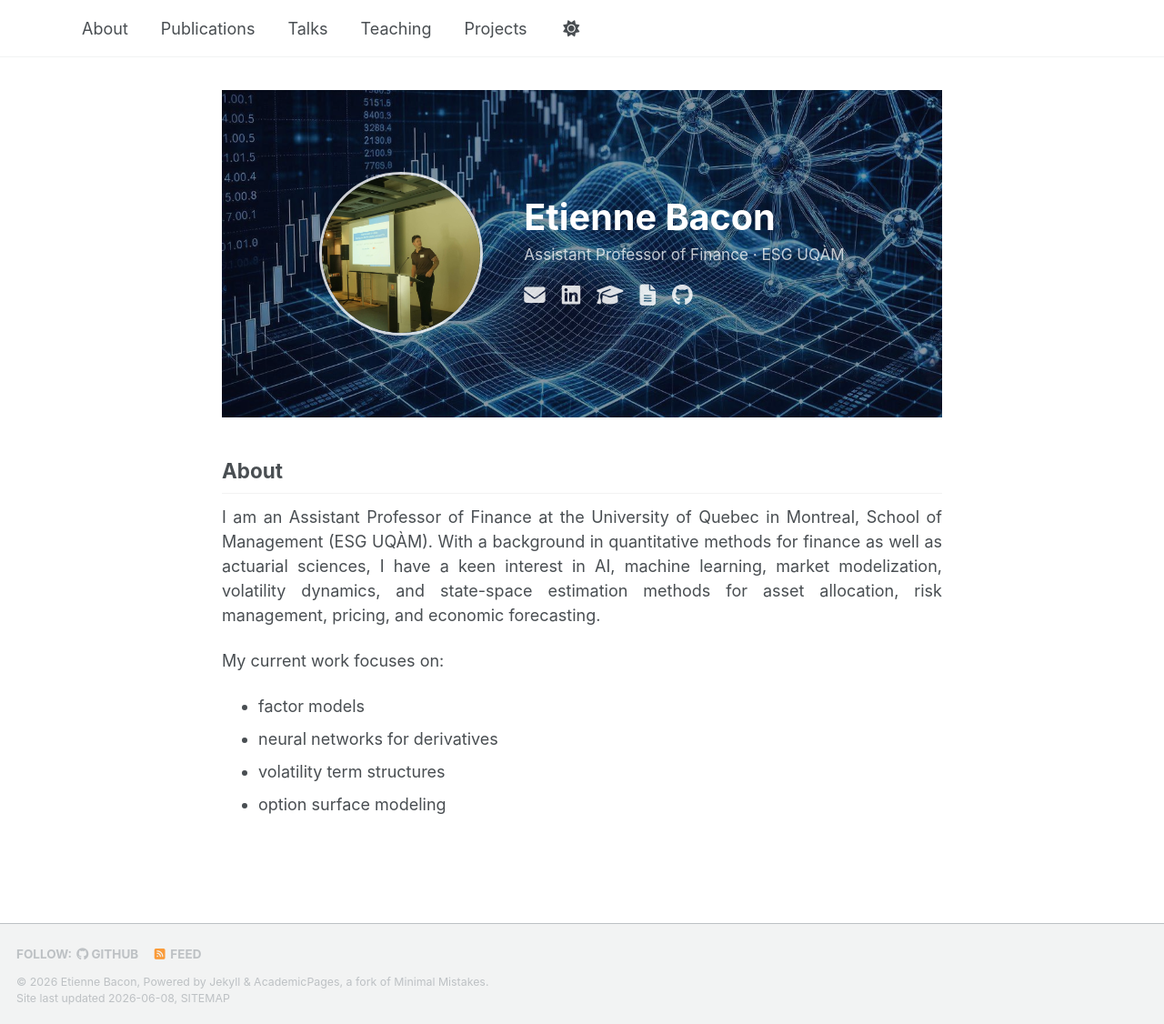
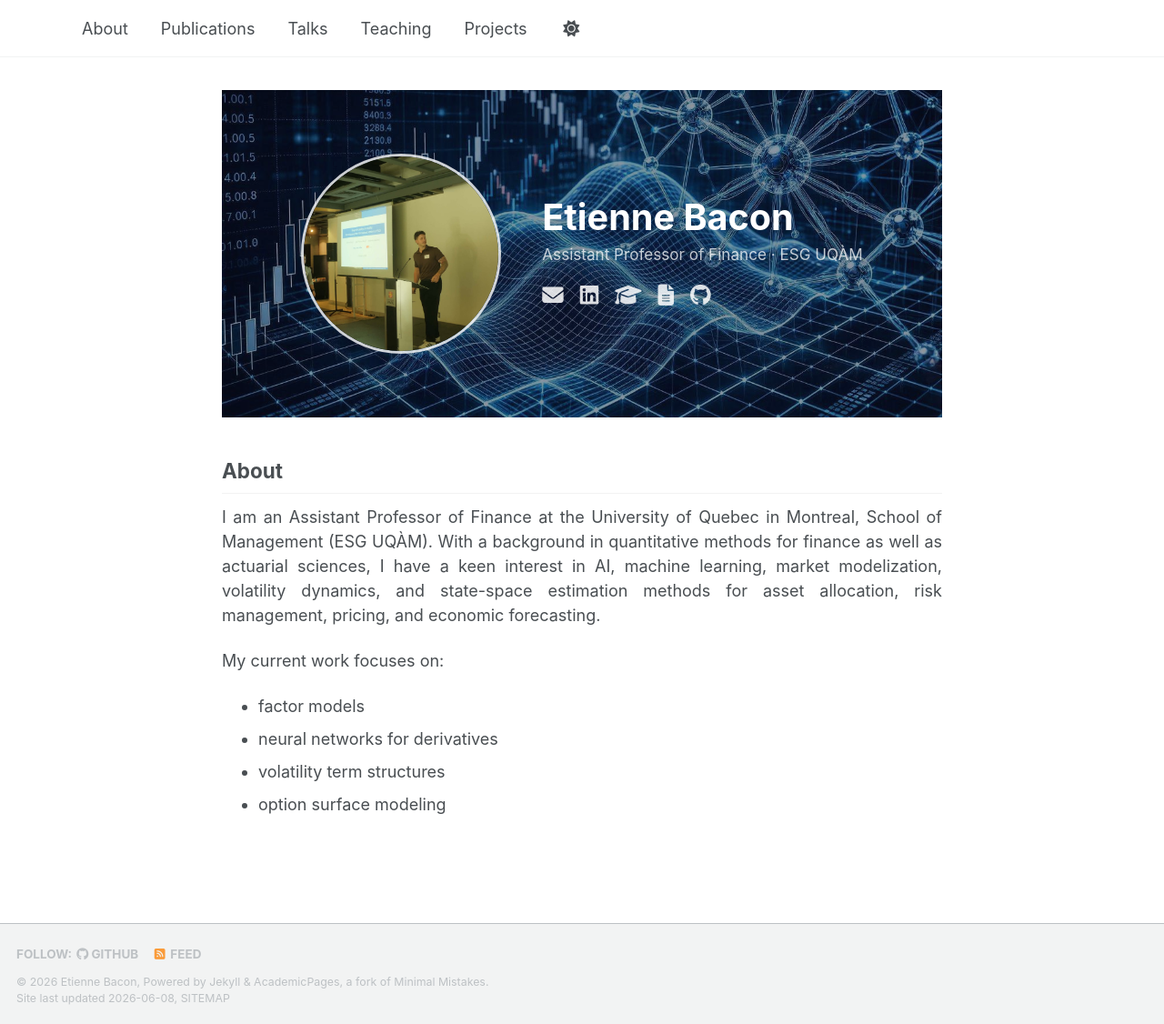
Before and after one commit to EtienneBacon/EtienneBacon.github.io, a Jekyll site: the page built from _pages/about.md, in a window 1280 px wide and 1126 px high. Shown: the whole window at 91% size. Built offline with Jekyll 4.4.1, drawn with Linux system fonts in a browser that asks for light colours; a script bundle is joined from its source files by our own code; library files that are not in the unit come from our copies.

Commit message:
Update main.scss

```diff
--- a/assets/css/main.scss
+++ b/assets/css/main.scss
@@ -114,8 +114,8 @@ html, body {
   padding: 0 2rem;
 }
 .hero-avatar {
-  width: 180px;
-  height: 180px;
+  width: 220px;
+  height: 220px;
   border-radius: 50%;
   border: 3px solid rgba(255,255,255,0.8);
   object-fit: cover;
```
